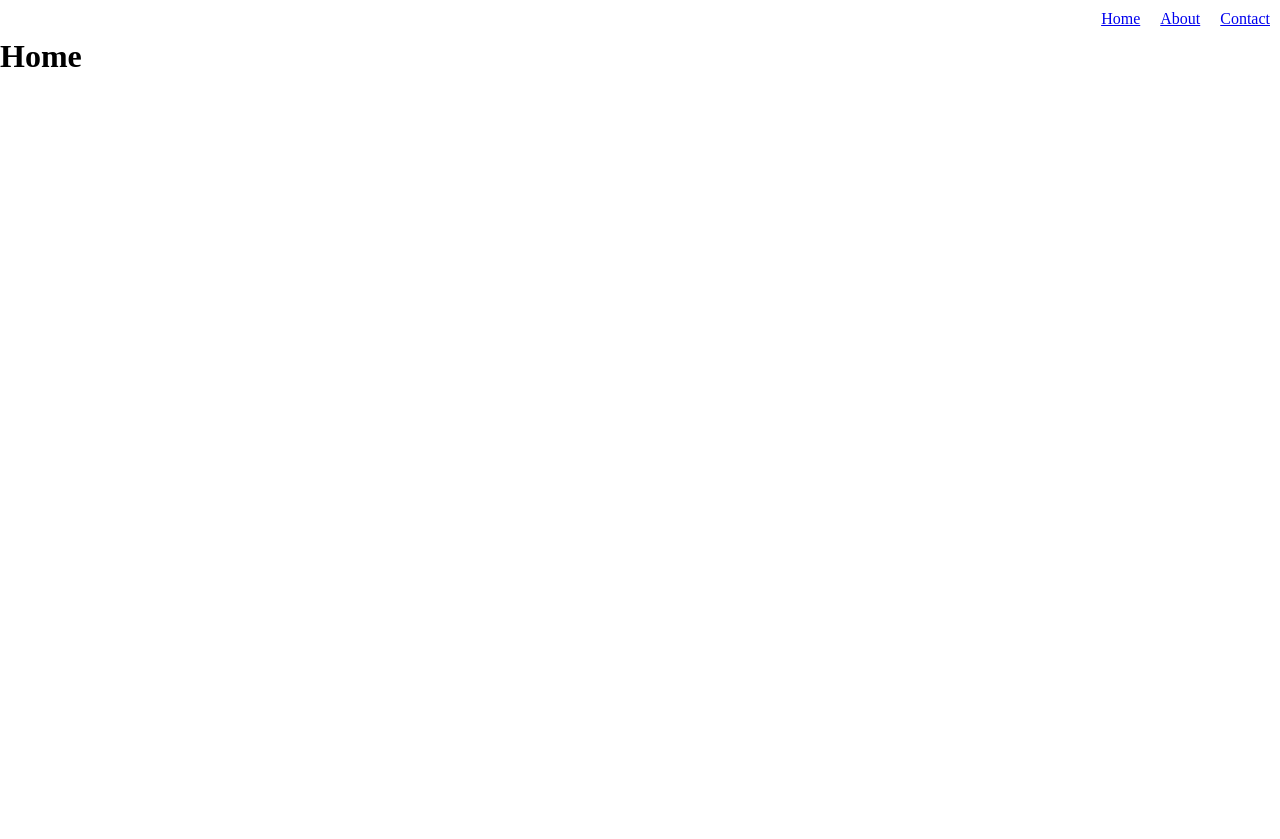
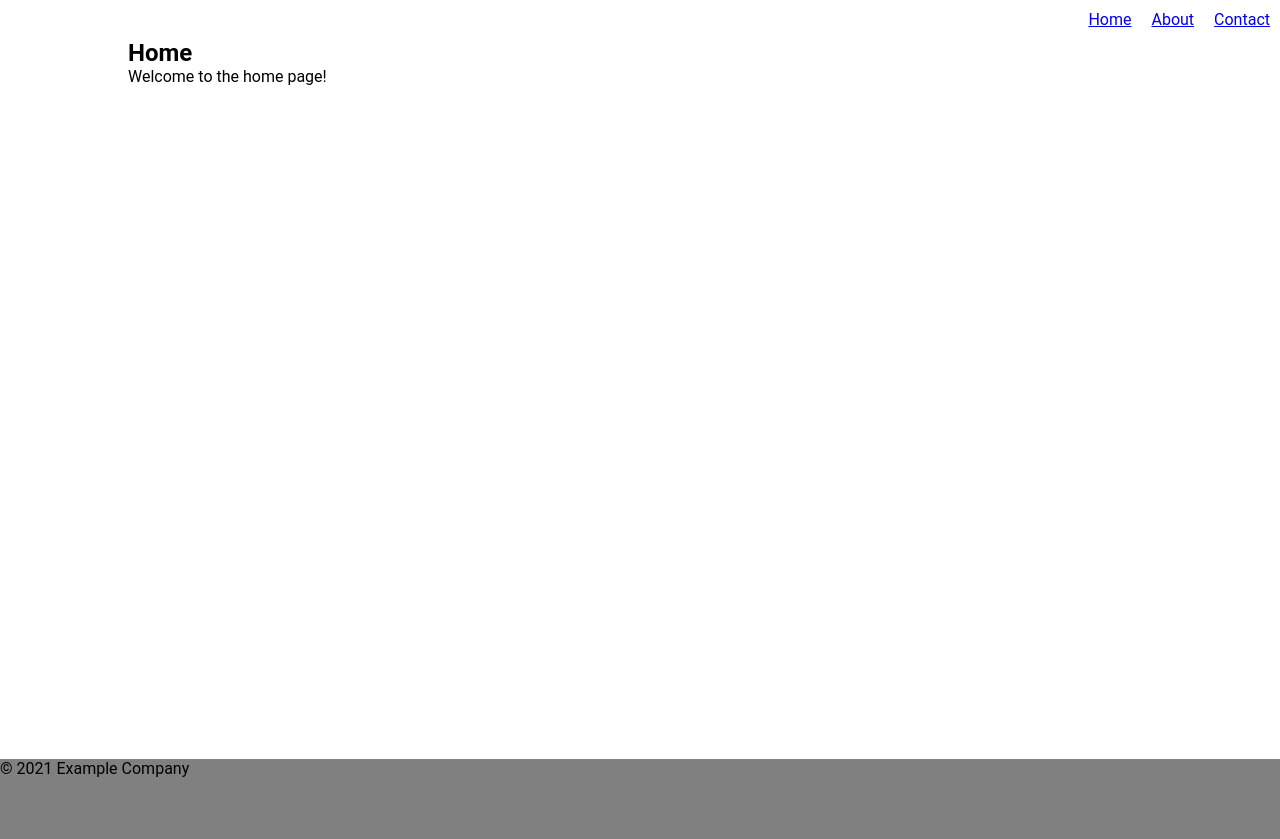
Before and after one commit to dvoranii/webpack-mpa, a website built with webpack: page src/index.html in a window 1280 px wide. Before the commit the page ends 800 px from the top, so only its background shows below. Built offline with nearby package versions, Linux system fonts and the light colour scheme.

Commit message:
added more global styles and global footer component

```diff
--- /dev/null
+++ b/src/Components/footer/footer.css
@@ -0,0 +1,5 @@
+footer {
+  width: 100%;
+  height: 10vh;
+  background-color: grey;
+}
--- /dev/null
+++ b/src/Components/footer/footer.js
@@ -0,0 +1,12 @@
+import "./footer.css";
+import { html, render } from "lit-html";
+
+const footerTemplate = html`
+  <footer>
+    <p>© 2021 Example Company</p>
+  </footer>
+`;
+
+export function renderFooter(container) {
+  render(footerTemplate, container);
+}
--- a/src/global.css
+++ b/src/global.css
@@ -1,3 +1,7 @@
+/* color themes*/
+/* font size scales */
+/* spacing ratios */
+
 *,
 *::before,
 *::after {
@@ -5,3 +9,16 @@
   padding: 0;
   box-sizing: border-box;
 }
+
+html,
+body {
+  font-family: "Roboto", sans-serif;
+  position: relative;
+  overflow-x: hidden;
+}
+
+section {
+  width: 80%;
+  margin: 0 auto;
+  min-height: 90vh;
+}
--- a/src/index.html
+++ b/src/index.html
@@ -7,7 +7,13 @@
   </head>
   <body>
     <div id="nav-container"></div>
-    <h1>Home</h1>
+
+    <section>
+      <h1>Home</h1>
+      <p>Welcome to the home page!</p>
+    </section>
+
+    <div id="footer-container"></div>
 
     <script src="bundle.js"></script>
   </body>
--- a/src/main.js
+++ b/src/main.js
@@ -1,7 +1,11 @@
 import "./global.css";
 import { renderNav } from "./Components/nav/nav.js";
+import { renderFooter } from "./Components/footer/footer.js";
 
 document.addEventListener("DOMContentLoaded", () => {
   const navContainer = document.querySelector("#nav-container");
   renderNav(navContainer);
+
+  const footerContainer = document.querySelector("#footer-container");
+  renderFooter(footerContainer);
 });
--- a/webpack.config.js
+++ b/webpack.config.js
@@ -13,14 +13,14 @@ export default {
   },
   devServer: {
     static: {
-      directory: path.join(__dirname, "dist"), // Serves files from dist
+      directory: path.join(__dirname, "dist"),
     },
     historyApiFallback: {
       disableDotRule: true,
       rewrites: [
-        { from: /^\/$/, to: "/index.html" }, // Root path
-        { from: /^\/about$/, to: "/about.html" }, // About page
-        { from: /^\/contact$/, to: "/contact.html" }, // Contact page
+        { from: /^\/$/, to: "/index.html" },
+        { from: /^\/about$/, to: "/about.html" },
+        { from: /^\/contact$/, to: "/contact.html" },
       ],
     },
     hot: true,
```
Also changed, not shown: src/about/about.html (+5 -1 lines), src/contact/contact.html (+4 -2 lines).
